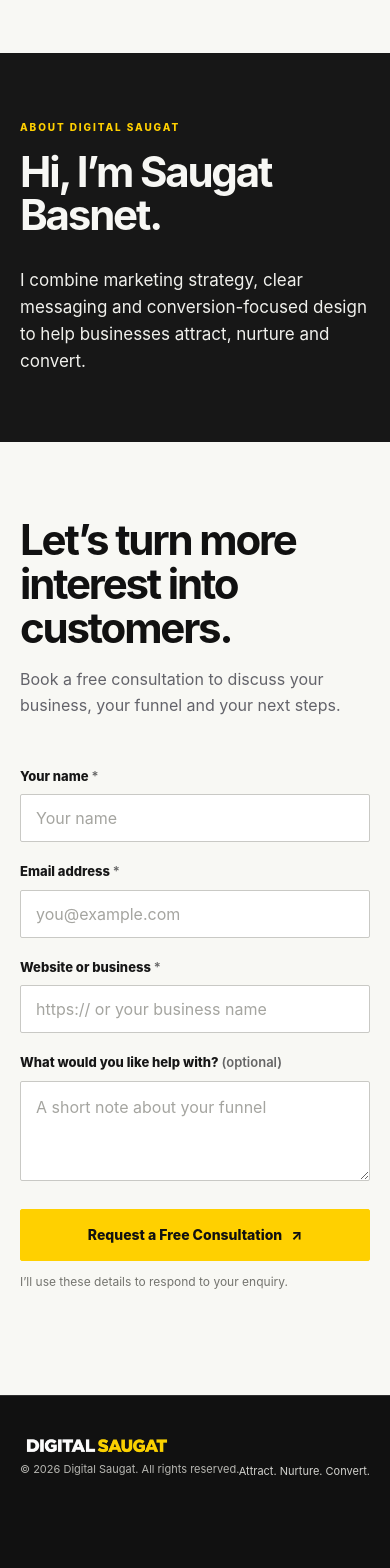
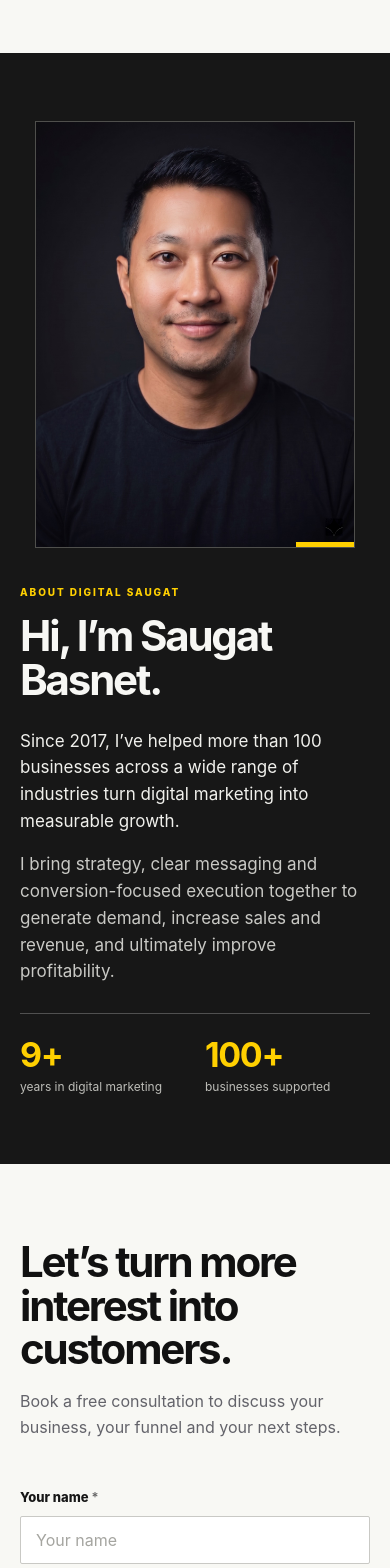
Before and after one commit to saugat420/digital-saugat-portfolio-website, a Next.js app: page / in a window 390 px wide. Shown: the part 3200-4768 px from the top of the page. Before the commit the page ends 4722 px from the top, so only its background shows below. Built offline with nearby package versions, Linux system fonts and the light colour scheme.

Commit message:
Expand About section and fix mobile footer

```diff
--- a/app/globals.css
+++ b/app/globals.css
@@ -298,14 +298,45 @@ h2 {
 .about-section { background: var(--surface); padding: 88px 0; }
 .about-grid {
   display: grid;
-  grid-template-columns: 1.1fr .9fr;
-  gap: 76px;
+  grid-template-columns: minmax(260px, .72fr) minmax(0, 1.28fr);
+  gap: clamp(64px, 8vw, 110px);
   align-items: center;
 }
+.about-portrait {
+  position: relative;
+  width: min(100%, 360px);
+  aspect-ratio: 3 / 4;
+  margin: 0;
+  overflow: hidden;
+  border: 1px solid #4f4f4c;
+  background: #0d0d0f;
+}
+.about-portrait::after {
+  content: "";
+  position: absolute;
+  right: 0;
+  bottom: 0;
+  width: 58px;
+  height: 5px;
+  background: var(--yellow);
+}
+.about-portrait img { display: block; width: 100%; height: 100%; object-fit: cover; object-position: center 36%; }
 .about-heading .eyebrow { margin-bottom: 16px; }
 .about-heading h2 { margin: 0; font-size: clamp(46px, 4.2vw, 62px); }
-.about-copy { border-left: 1px solid #72726f; padding: 12px 0 12px 66px; }
-.about-copy p { max-width: 560px; margin: 0; color: #f0f0ec; font-size: clamp(19px, 1.6vw, 22px); line-height: 1.6; }
+.about-copy { margin-top: 34px; border-left: 1px solid #72726f; padding: 4px 0 4px 34px; }
+.about-copy p { max-width: 690px; margin: 0; color: #f0f0ec; font-size: clamp(17px, 1.35vw, 20px); line-height: 1.65; }
+.about-copy p + p { margin-top: 18px; color: #c9c9c5; }
+.about-stats {
+  display: grid;
+  grid-template-columns: repeat(2, minmax(0, 1fr));
+  gap: 34px;
+  margin-top: 34px;
+  padding-top: 28px;
+  border-top: 1px solid var(--line-dark);
+}
+.about-stats div { display: flex; align-items: baseline; gap: 13px; }
+.about-stats strong { color: var(--yellow); font-size: 36px; font-weight: 750; letter-spacing: -.04em; line-height: 1; }
+.about-stats span { max-width: 130px; color: #bdbdb8; font-size: 13px; line-height: 1.4; }
 
 .consultation-section { padding: clamp(100px, 10vw, 140px) 0; }
 .consultation-grid {
@@ -376,6 +407,8 @@ h2 {
   h1 { font-size: clamp(48px, 6vw, 64px); }
   .hero-intro { font-size: 17px; }
   .process-section > .container { gap: 54px; }
+  .about-grid { grid-template-columns: minmax(230px, .72fr) minmax(0, 1.28fr); gap: 54px; }
+  .about-copy { padding-left: 28px; }
 }
 
 @media (max-width: 760px) {
@@ -481,10 +514,16 @@ h2 {
   .process-item p { max-width: none; font-size: 15px; line-height: 1.5; }
 
   .about-section { padding: 68px 0; }
-  .about-grid { grid-template-columns: 1fr; gap: 30px; }
+  .about-grid { grid-template-columns: 1fr; gap: 38px; }
+  .about-portrait { width: min(100%, 320px); justify-self: center; }
   .about-heading h2 { font-size: clamp(42px, 10.5vw, 50px); }
-  .about-copy { border-left: 0; padding: 0; }
+  .about-copy { margin-top: 26px; border-left: 0; padding: 0; }
   .about-copy p { font-size: 17px; line-height: 1.58; }
+  .about-copy p + p { margin-top: 16px; }
+  .about-stats { gap: 20px; margin-top: 28px; padding-top: 24px; }
+  .about-stats div { align-items: flex-start; flex-direction: column; gap: 7px; }
+  .about-stats strong { font-size: 34px; }
+  .about-stats span { max-width: none; font-size: 12px; }
 
   .consultation-section { padding: 76px 0 72px; }
   .consultation-grid { grid-template-columns: 1fr; gap: 48px; }
@@ -496,15 +535,14 @@ h2 {
   .form-button { min-height: 52px; }
 
   .site-footer { padding: 42px 0; }
-  .footer-inner { align-items: flex-end; }
-  .footer-inner > div p, .footer-inner > p { font-size: 11px; }
+  .footer-inner { align-items: flex-start; flex-direction: column; gap: 24px; }
+  .footer-inner > div p, .footer-inner > p { font-size: 11px; line-height: 1.55; }
+  .footer-inner > p { align-self: flex-start; }
 }
 
 @media (max-width: 430px) {
   .container, .header-inner { width: calc(100% - 40px); }
   .brand-image { width: 154px; }
-  .footer-inner { align-items: flex-start; flex-direction: column; gap: 8px; }
-  .footer-inner > p { align-self: flex-end; margin-top: -22px; }
 }
 
 @media (prefers-reduced-motion: reduce) {
--- a/components/landing-page.tsx
+++ b/components/landing-page.tsx
@@ -240,8 +240,29 @@ export function LandingPage() {
 
       <section className="section dark about-section" id="about">
         <div className="container about-grid" data-reveal>
-          <div className="about-heading"><p className="eyebrow">About Digital Saugat</p><h2>Hi, I’m Saugat Basnet.</h2></div>
-          <div className="about-copy"><p>I combine marketing strategy, clear messaging and conversion-focused design to help businesses attract, nurture and convert.</p></div>
+          <figure className="about-portrait">
+            <Image
+              src="/saugat-basnet.jpg"
+              alt="Portrait of Saugat Basnet"
+              width={1200}
+              height={1600}
+              sizes="(max-width: 760px) 320px, (max-width: 1200px) 30vw, 360px"
+            />
+          </figure>
+          <div className="about-content">
+            <div className="about-heading">
+              <p className="eyebrow">About Digital Saugat</p>
+              <h2>Hi, I’m Saugat Basnet.</h2>
+            </div>
+            <div className="about-copy">
+              <p>Since 2017, I’ve helped more than 100 businesses across a wide range of industries turn digital marketing into measurable growth.</p>
+              <p>I bring strategy, clear messaging and conversion-focused execution together to generate demand, increase sales and revenue, and ultimately improve profitability.</p>
+            </div>
+            <div className="about-stats" aria-label="Experience highlights">
+              <div><strong>9+</strong><span>years in digital marketing</span></div>
+              <div><strong>100+</strong><span>businesses supported</span></div>
+            </div>
+          </div>
         </div>
       </section>
 
```
Also changed, not shown: public/saugat-basnet.jpg (added).
